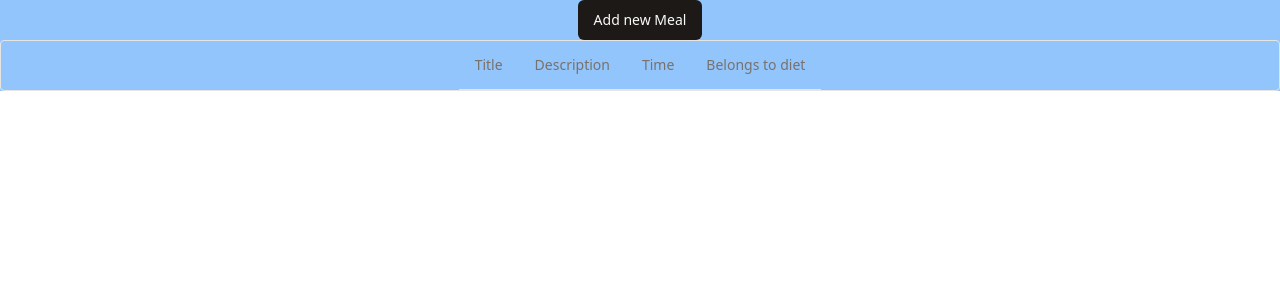
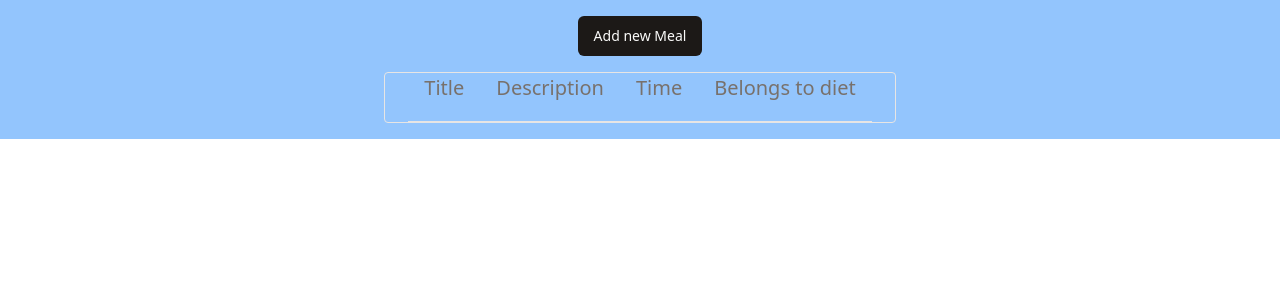
Before and after one commit to brianvfarias/daily-diet-web, a React (Vite) app: page / in a window 1280 px wide. Shown: the top 300 px of the page. Built offline with nearby package versions, Linux system fonts and the light colour scheme.

Commit message:
properly setting shadcn/ui with MealInput form :sweat_smile:

```diff
--- a/src/App.tsx
+++ b/src/App.tsx
@@ -15,26 +15,26 @@ export function App() {
     <main className="bg-blue-300">
       <MealInput addMeal={handleAddMeal} />
 
-      <Table className="flex items-center justify-center rounded border">
+      <Table className="flex flex-col items-center justify-center rounded border w-[32rem] mx-auto my-4">
         <TableHeader>
-          <TableRow>
-            <TableHead>
+          <TableRow className="flex justify-between">
+            <TableHead className="text-xl">
               Title
             </TableHead>
-            <TableHead>
+            <TableHead className="text-xl">
               Description
             </TableHead>
-            <TableHead>
+            <TableHead className="text-xl">
               Time
             </TableHead>
-            <TableHead>
+            <TableHead className="text-xl">
               Belongs to diet
             </TableHead>
           </TableRow>
         </TableHeader>
         {
           meals.length > 0 ?
-            <TableBody className="flex flex-col justify-center items-center m-auto">
+            <TableBody className="">
               {meals.map((meal) => {
                 return (
                   <MealRecord id={meal.id} title={meal.title} description={meal.description} date={meal.date}
--- a/src/MealInput/index.tsx
+++ b/src/MealInput/index.tsx
@@ -1,5 +1,5 @@
 import { ForkKnife } from "@phosphor-icons/react";
-import { Form, useForm } from "react-hook-form"
+import { useForm } from "react-hook-form"
 import { zodResolver } from '@hookform/resolvers/zod'
 import { z } from 'zod'
 import { Dialog, DialogClose, DialogTrigger } from "@radix-ui/react-dialog";
@@ -8,8 +8,7 @@ import { Button } from "@/components/ui/button";
 import { Input } from "@/components/ui/input";
 // import { Label } from "@/components/ui/label";
 // import { Checkbox } from "@/components/ui/checkbox";
-import { FormControl, FormDescription, FormField, FormItem, FormLabel, FormMessage } from "@/components/ui/form";
-import { Checkbox } from "@radix-ui/react-checkbox";
+import { Form, FormControl, FormDescription, FormField, FormItem, FormLabel, FormMessage } from "@/components/ui/form";
 export interface MealType {
   id: number,
   title: string,
@@ -24,42 +23,52 @@ interface MealInputProps {
 
 const mealInputSchema = z.object({
   title: z.string().min(1, 'A meal needs a title to be created'),
-  belongsToDiet: z.boolean().default(true),
+  belongsToDiet: z.boolean(),
   description: z.string(),
-  date: z.string()
+  date: z.string().min(1, 'Inform the meal date')
 })
 
 export function MealInput({ addMeal }: MealInputProps) {
-  function createCurrentDate() {
-    const now = new Date();
-    return `${now.getFullYear()}-${(now.getMonth() + 1).toString().padStart(2, '0')}-${now.getDate().toString().padStart(2, '0')}T${now.getHours().toString().padStart(2, '0')}:${now.getMinutes().toString().padStart(2, '0')}`
-  }
+  // function createCurrentDate() {
+  //   const now = new Date();
+  //   return `${now.getFullYear()}-${(now.getMonth() + 1).toString().padStart(2, '0')}-${now.getDate().toString().padStart(2, '0')}T${now.getHours().toString().padStart(2, '0')}:${now.getMinutes().toString().padStart(2, '0')}`
+  // }
 
-  const form = useForm<MealType>({
-    resolver: zodResolver(mealInputSchema)
+  const form = useForm<z.infer<typeof mealInputSchema>>({
+    resolver: zodResolver(mealInputSchema),
+    defaultValues: {
+      belongsToDiet: true,
+      date: '',
+      description: '',
+      title: ''
+    }
   });
 
-  function onSubmit(data: MealType) {
-    data.id = new Date().getTime()
-    addMeal(data)
-    form.setValue('title', '')
-    form.setValue('description', '')
+  function onSubmit(data: z.infer<typeof mealInputSchema>) {
+    const id = new Date().getTime()
+    const { date, description, title } = data
+    addMeal({
+      id,
+      date, description, title
+      , belongsToDiet: !!data.belongsToDiet
+    })
+    form.control._reset()
   }
 
   return (
     <div className="flex items-center justify-center">
-      <Dialog >
-        <DialogTrigger asChild>
+      <Dialog>
+        <DialogTrigger className="mt-4" asChild>
           <Button variant={"default"}>Add new Meal</Button>
         </DialogTrigger>
-        <DialogContent>
+        <DialogContent className="bg-slate-600">
           <DialogHeader>
             <DialogTitle>New Meal</DialogTitle>
             <DialogDescription>
               Fill the info of your latest meal below
             </DialogDescription>
           </DialogHeader>
-          <Form {...form}>
+          <Form {...form} >
             <form onSubmit={form.handleSubmit(onSubmit)} action="" className="flex flex-col justify-center items-center  m-auto">
               <fieldset className="flex flex-col justify-center gap-1 max-w-80">
                 <FormField
@@ -99,9 +108,9 @@ export function MealInput({ addMeal }: MealInputProps) {
                   name="date"
                   render={({ field }) => (
                     <FormItem>
-                      <FormLabel>Meal Title</FormLabel>
+                      <FormLabel>Meal Date</FormLabel>
                       <FormControl>
-                        <Input defaultValue={createCurrentDate()} {...field} className="bg-slate-200 p-1 px-4 rounded focus:border-cyan-800 outline-none" />
+                        <Input  {...field} type="datetime-local" className="bg-slate-200 p-1 px-4 rounded focus:border-cyan-800 outline-none" />
                       </FormControl>
                       <FormDescription>
                         This is your public display name.
@@ -112,12 +121,12 @@ export function MealInput({ addMeal }: MealInputProps) {
                 />
                 <FormField
                   control={form.control}
-                  name="title"
+                  name="belongsToDiet"
                   render={({ field }) => (
                     <FormItem>
                       <FormLabel>Meal Title</FormLabel>
                       <FormControl>
-                        <Checkbox {...field} className="bg-slate-200 p-1 px-4 rounded focus:border-cyan-800 outline-none" />
+                        <Input type="checkbox" {...field} checked={field.value} className="p-1 px-4 size-6 border- rounded focus:border-cyan-800" />
                       </FormControl>
                       <FormDescription>
                         This is your public display name.
--- a/src/MealRecord/index.tsx
+++ b/src/MealRecord/index.tsx
@@ -4,8 +4,8 @@ import { MealType } from "../MealInput";
 export function MealRecord({ belongsToDiet, date, title, description }: MealType) {
   const bgColor = belongsToDiet === true ? 'bg-green-300' : 'bg-red-300'
   return (
-    <TableRow className={`flex flex-col gap-1 max-w-80 rounded-lg my-2 box-border py-8 px-3 ${bgColor}`}>
-      <TableCell className="font-bold text-3xl">{title}</TableCell>
+    <TableRow className={`${bgColor}`}>
+      <TableCell className="font-bold text-xl">{title}</TableCell>
       <TableCell className="break-all text-wrap">{description != '' ? description : ''}</TableCell>
       <TableCell>{new Date(date).toLocaleString('pt-BR')}</TableCell>
       <TableCell>{belongsToDiet ? 'This meal Belongs to diet' : 'Does not belong to diet'}</TableCell>
```
